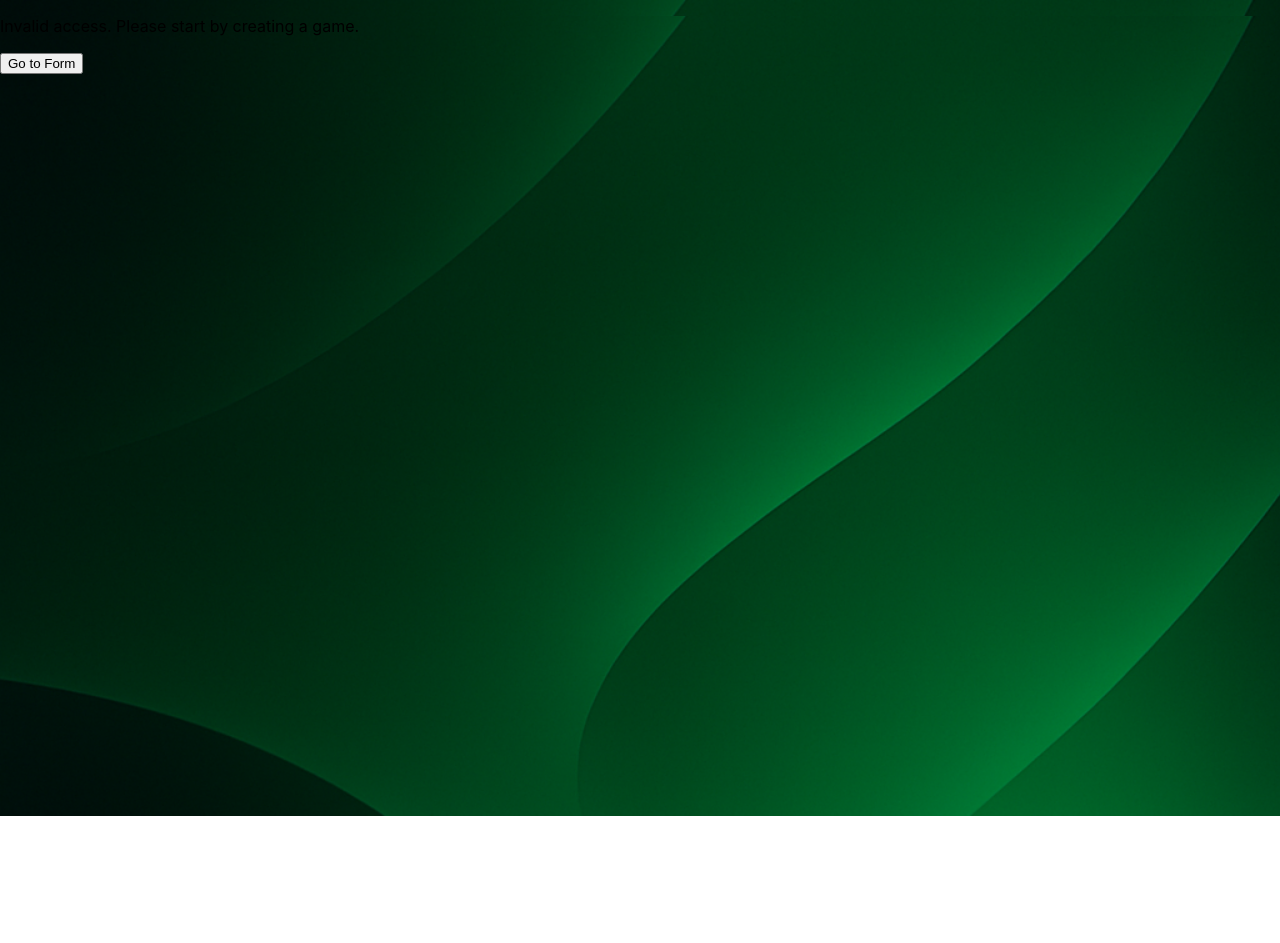
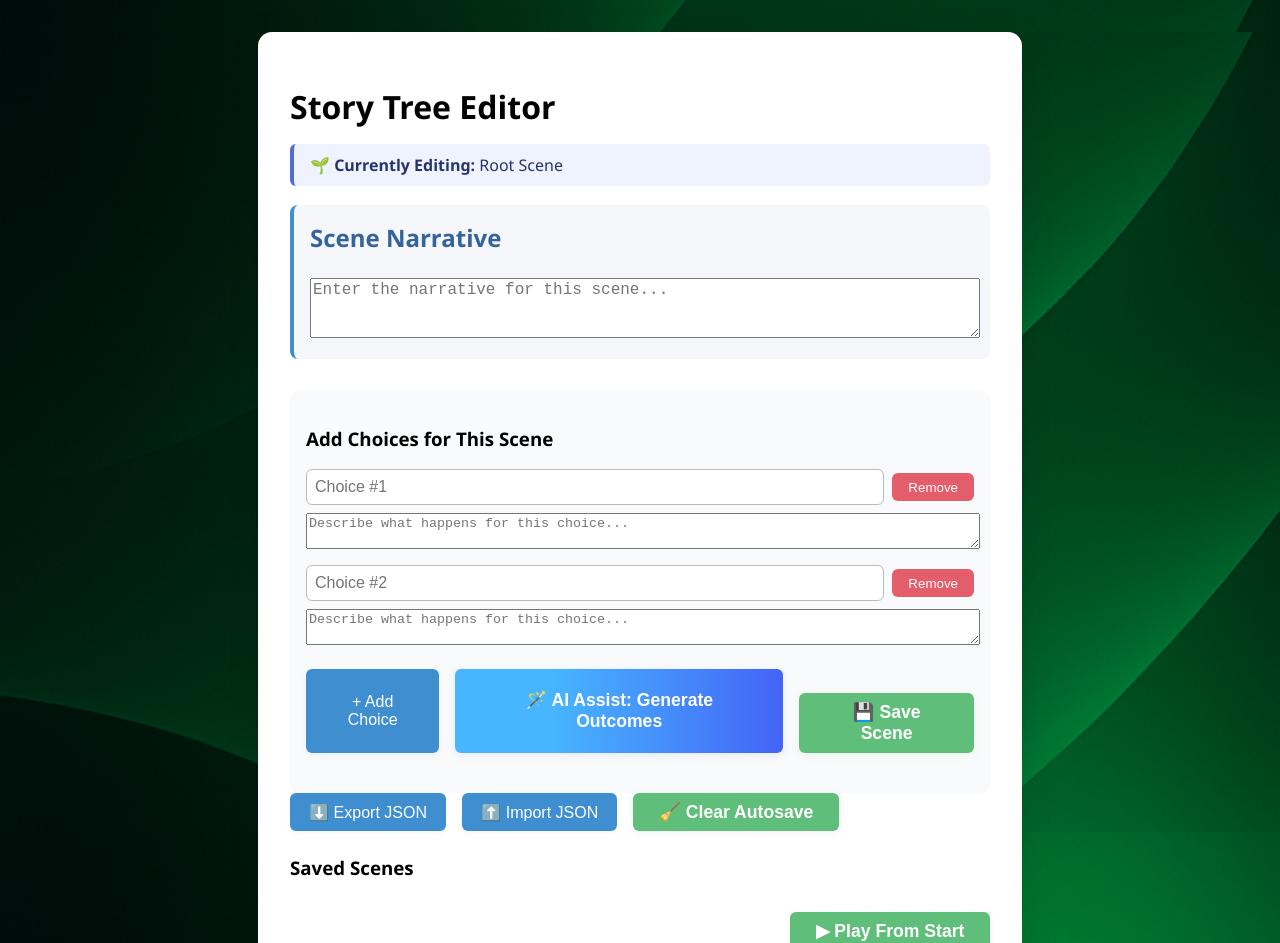
Before and after one commit to Vafakos/text-based-ai-framework, a React (Vite) app in the folder frontend/: page /story-tree in a window 1280 px wide. Shown: the top 943 px of the page. Before the commit the page ends 816 px from the top, so only its background shows below. Built offline with nearby package versions, Linux system fonts and the light colour scheme.

Commit message:
fix: autosave reloads the page

```diff
--- a/frontend/src/pages/StoryTree.jsx
+++ b/frontend/src/pages/StoryTree.jsx
@@ -64,6 +64,18 @@ export default function StoryTree() {
         reader.readAsText(file);
     }
 
+    function resetEditorToBlank() {
+        setActiveParent(null);
+        setCurrentSceneId(null);
+        setHasSavedRootScene(false);
+        setSceneIntro(intro || "");
+        setChoices([
+            { id: 1, text: "", outcome: "", nextSceneId: null },
+            { id: 2, text: "", outcome: "", nextSceneId: null },
+        ]);
+        setStoryData({ scenes: {}, startSceneId: "scene-1" });
+    }
+
     useEffect(() => {
         try {
             const raw = localStorage.getItem(AUTOSAVE_KEY);
@@ -97,15 +109,6 @@ export default function StoryTree() {
         { id: 1, text: "", outcome: "", nextSceneId: null },
         { id: 2, text: "", outcome: "", nextSceneId: null },
     ]);
-
-    if (!intro || !formData) {
-        return (
-            <div>
-                <p>Invalid access. Please start by creating a game.</p>
-                <button onClick={() => navigate("/form")}>Go to Form</button>
-            </div>
-        );
-    }
 
     const [toast, setToast] = useState(null);
     function notify(msg, type = "info", ms = 3000) {
@@ -472,7 +475,8 @@ export default function StoryTree() {
                     className="save-scene-btn"
                     onClick={() => {
                         localStorage.removeItem(AUTOSAVE_KEY);
-                        if (typeof notify === "function") notify("Autosave cleared.", "info");
+                        resetEditorToBlank();
+                        notify("Autosave cleared.", "info");
                     }}
                 >
                     🧹 Clear Autosave
```
